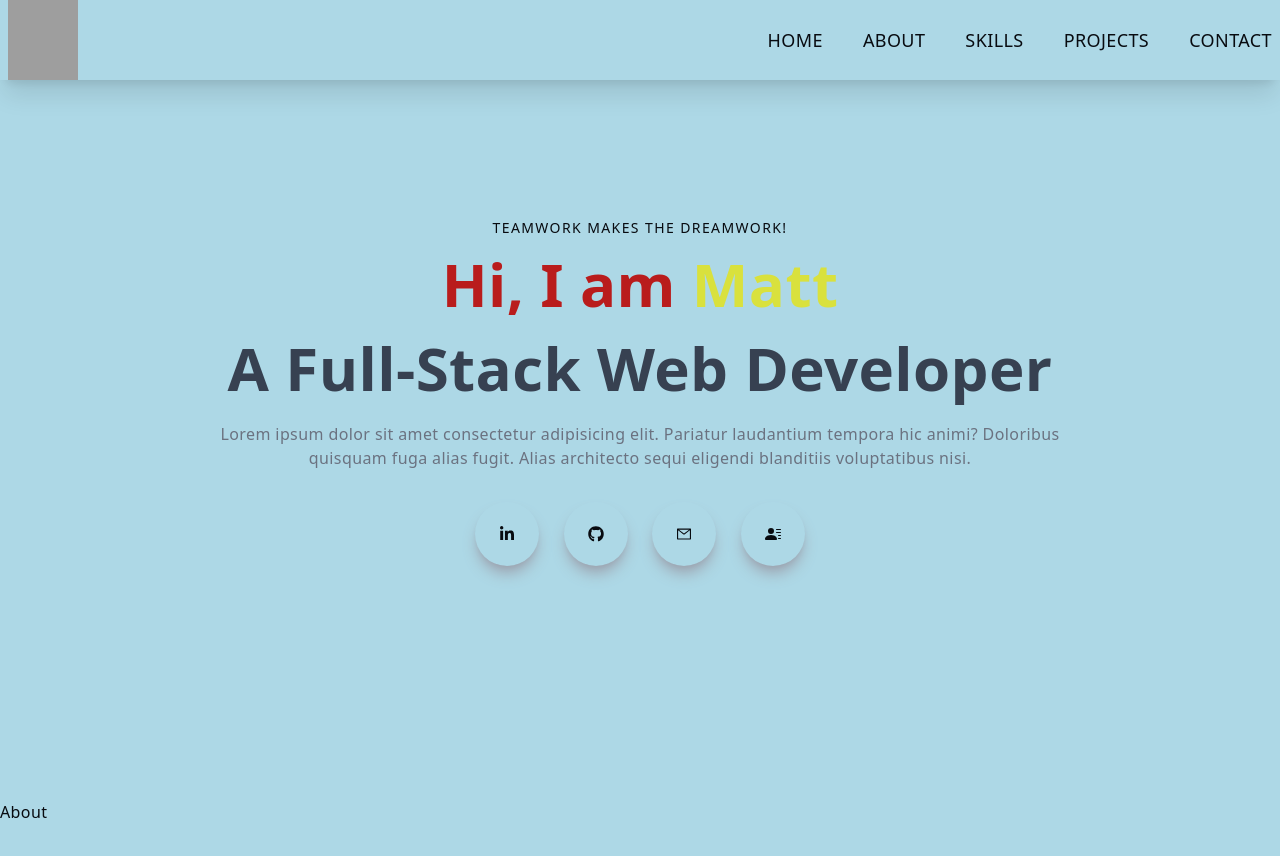
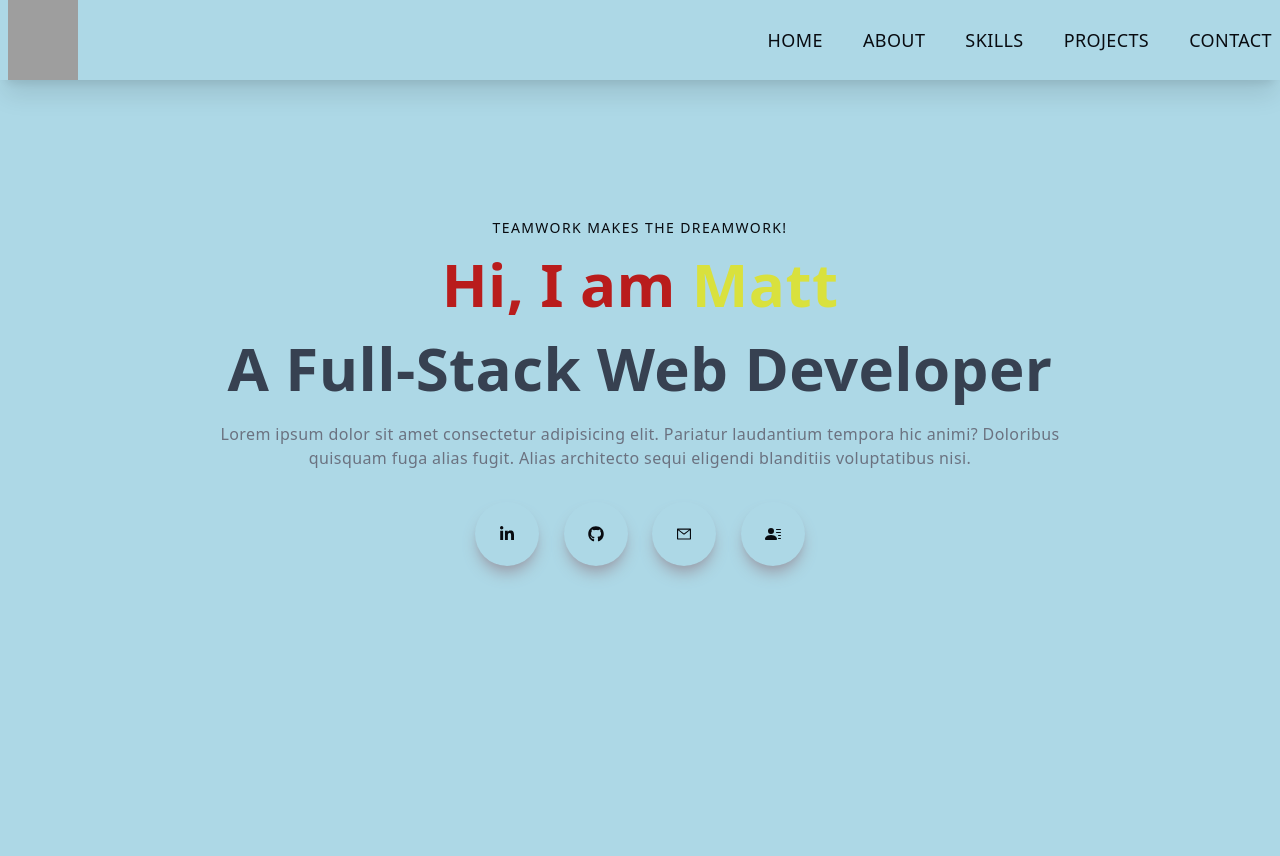
Before and after one commit to Matt658041/MLB-Nextjs-profile, a Next.js app: page / in a window 1280 px wide. Shown: the top 856 px of the page. Before the commit the page ends 824 px from the top, so only its background shows below. Built offline with nearby package versions, Linux system fonts and the light colour scheme; grey boxes are pictures that could not be loaded.

Commit message:
stopped on 5226

```diff
--- a/components/About.jsx
+++ b/components/About.jsx
@@ -2,7 +2,12 @@
 
 const About = () => {
   return (
-    <div>About</div>
+    <div className='w-full md:h-screen p-2 flex items-center py-16'>
+        <div className='max-w-[1240px] m-auto md:grid grid-cols-3 gap-8'>
+            <div className='col-span-2'></div>
+            <div></div>
+        </div>
+    </div>
   )
 }
 
```
